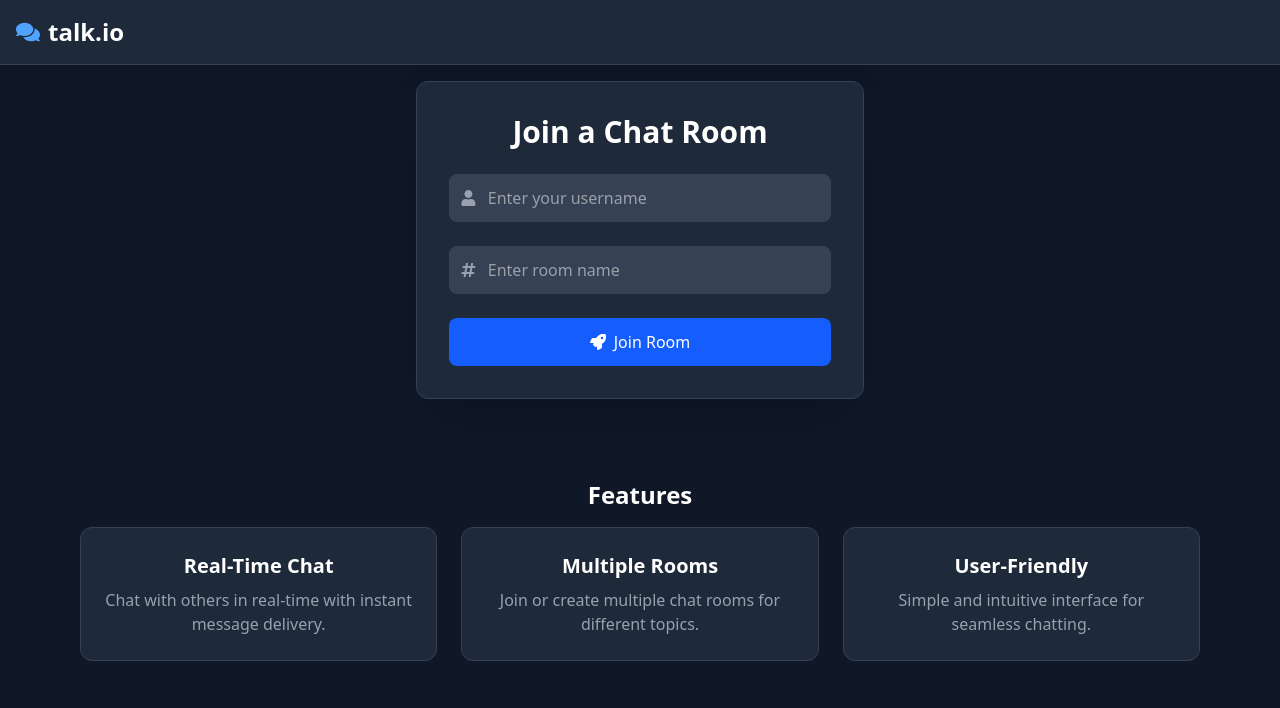
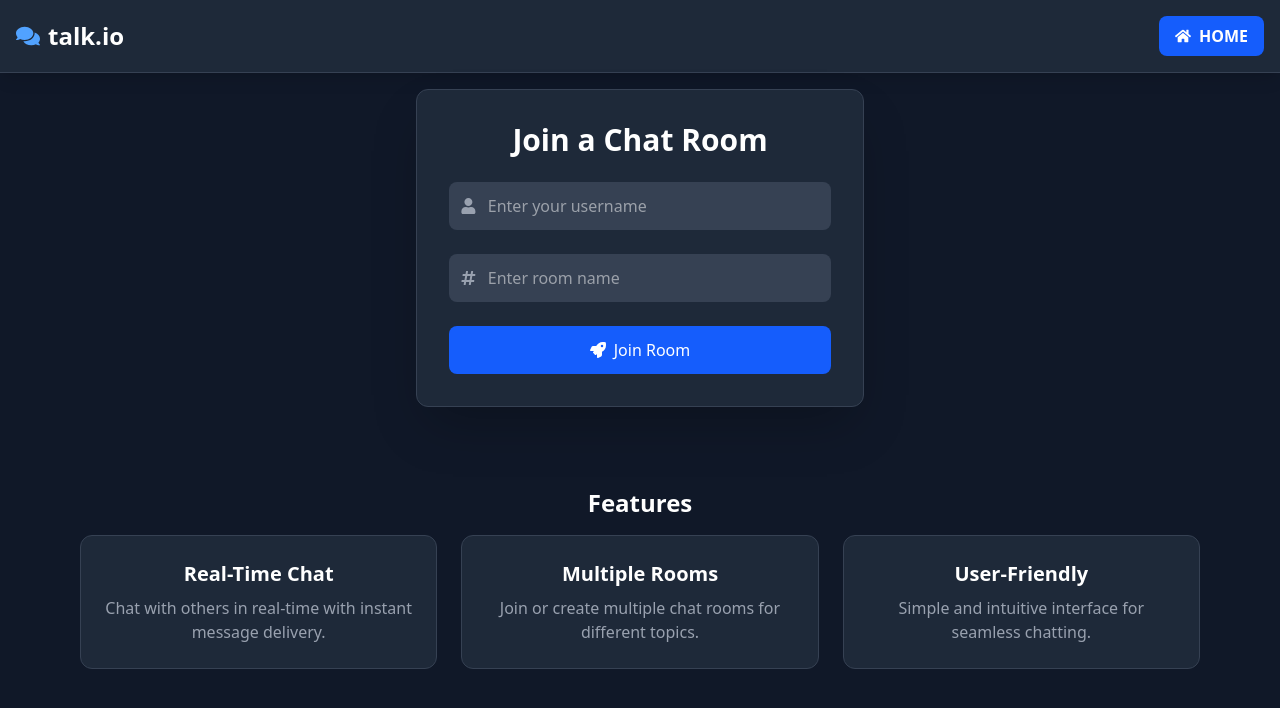
Before and after one commit to kaushal-Prakash/talk.io, a Next.js app in the folder frontend/: page / in a window 1280 px wide. Shown: the top 708 px of the page. Built offline with nearby package versions, Linux system fonts and the light colour scheme; no server answers.

Commit message:
added home button

```diff
--- a/frontend/src/components/Navbar.jsx
+++ b/frontend/src/components/Navbar.jsx
@@ -1,12 +1,30 @@
+import Link from 'next/link';
 import React from 'react';
-import { FaComments } from 'react-icons/fa';
+import { FaComments, FaHome } from 'react-icons/fa'; // Added FaHome icon
 
 function Navbar() {
   return (
     <nav className="bg-gray-800 bg-opacity-50 backdrop-blur-lg p-4 text-white shadow-lg border-b border-gray-700">
-      <div className="container mx-auto flex items-center">
-        <FaComments className="text-2xl mr-2 text-blue-400" />
-        <h1 className="text-2xl font-bold cursor-pointer" onClick={() => window.location.href = "/"}>talk.io</h1>
+      <div className="container mx-auto flex items-center justify-between">
+        {/* Logo and Brand Name */}
+        <div className="flex items-center">
+          <FaComments className="text-2xl mr-2 text-blue-400" />
+          <h1
+            className="text-2xl font-bold cursor-pointer hover:text-blue-400 transition-colors duration-300"
+            onClick={() => (window.location.href = '/')}
+          >
+            talk.io
+          </h1>
+        </div>
+
+        {/* Home Link Button */}
+        <Link
+          href="/"
+          className="flex items-center bg-blue-600 hover:bg-gradient-to-br from-purple-600 to-blue-400 text-white px-4 py-2 rounded-lg transition-all duration-300 font-semibold"
+        >
+          <FaHome className="mr-2" />
+          HOME
+        </Link>
       </div>
     </nav>
   );
```
